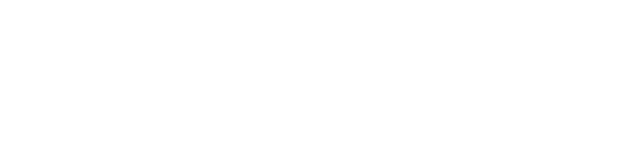
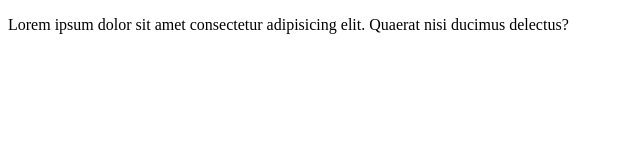
Before and after one commit to Sakshi86283636383/practiceofgit, a plain HTML site: page index.html in a window 1280 px wide. Shown: the whole page, without its empty margins (0-640 px from the left). Drawn offline with Linux system fonts and the light colour scheme.

Commit message:
first commit of devb

```diff
--- a/index.html
+++ b/index.html
@@ -7,6 +7,6 @@
     </title>
 </head>
 <body>
-
+    <p>Lorem ipsum dolor sit amet consectetur adipisicing elit. Quaerat nisi ducimus delectus?</p>
 </body>
 </html>
```
